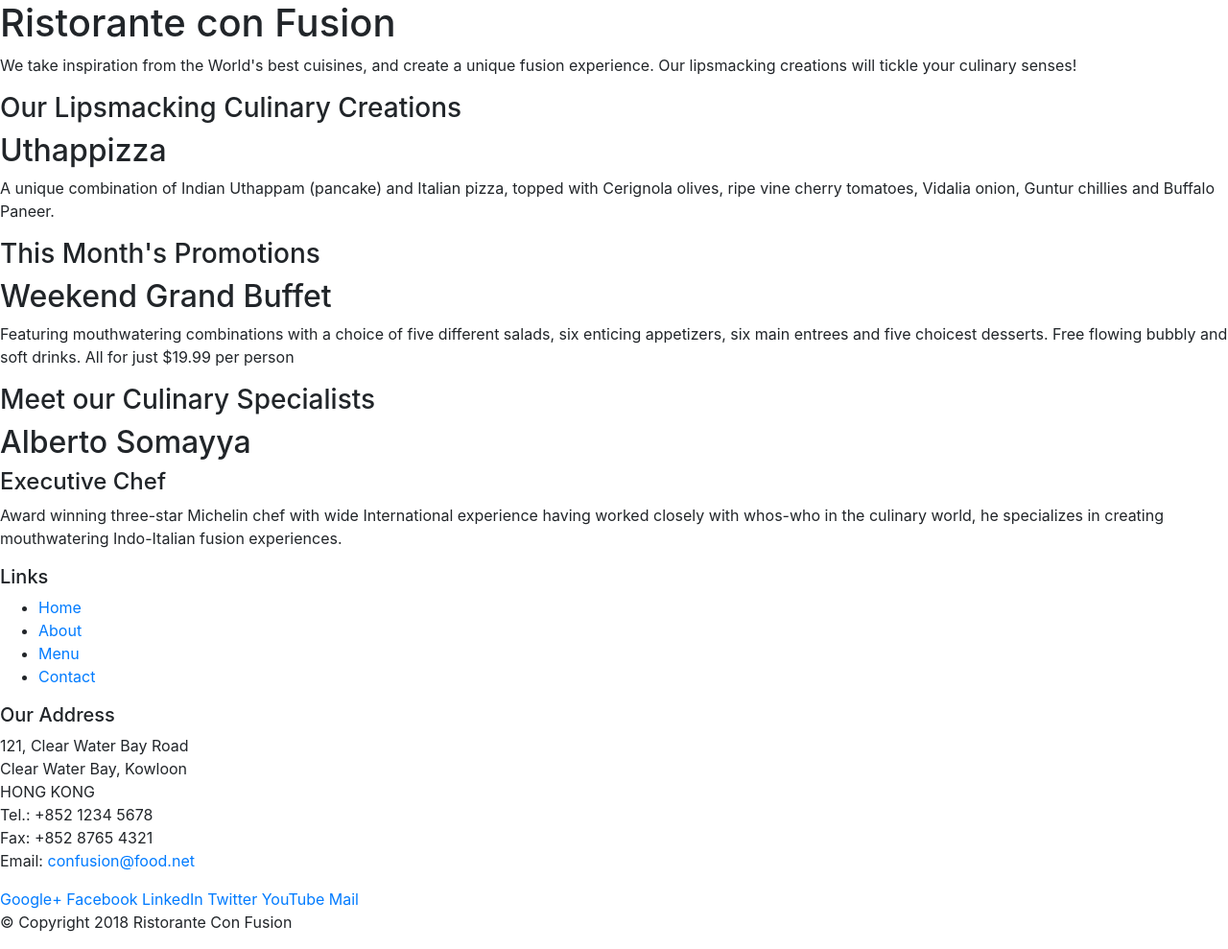
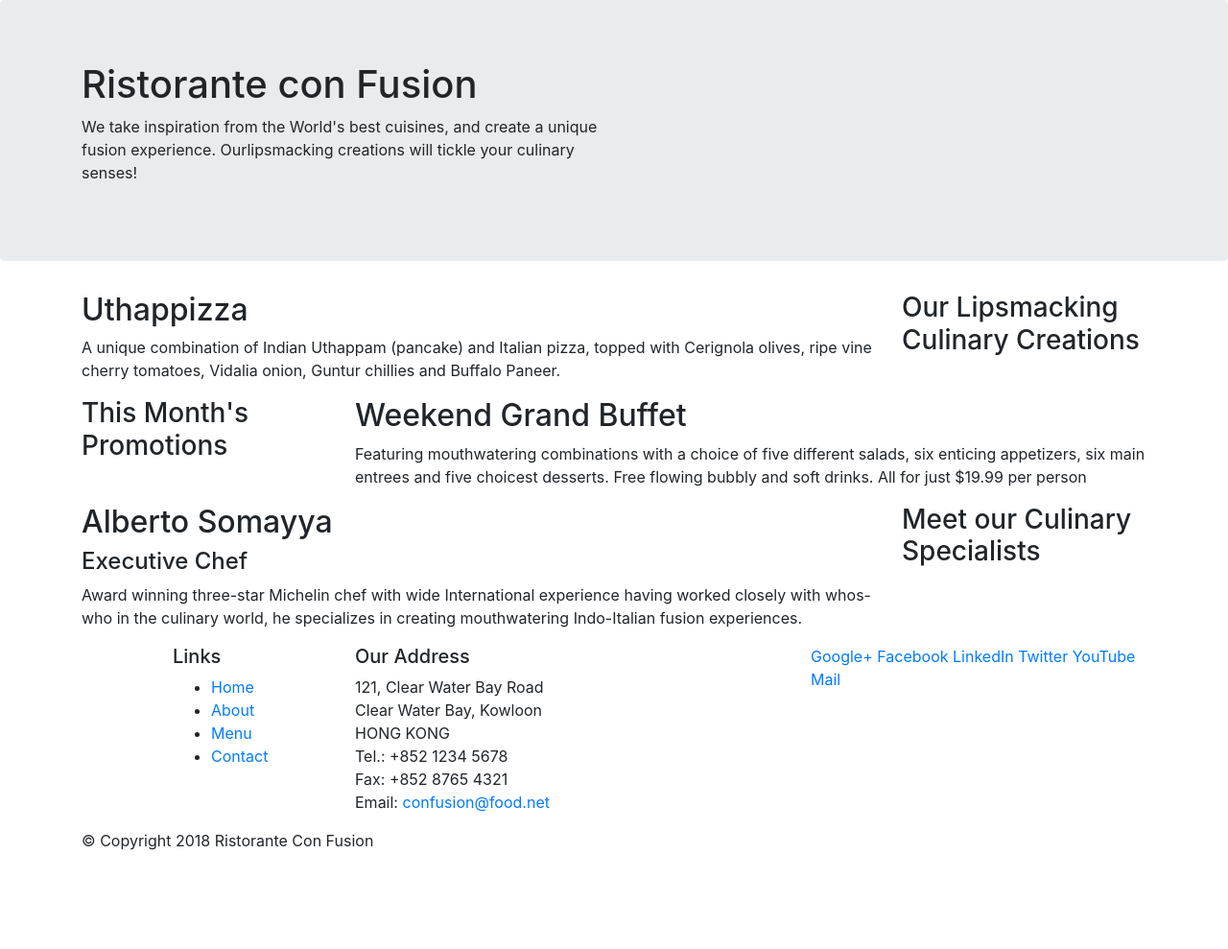
Before and after one commit to Abhaybsingh19w33/conFusion, a website: page index.html in a window 1280 px wide. Shown: the whole page at 96% size. After the commit the page ends 904 px from the top, so only its background shows below. Drawn offline with nearby package versions, Linux system fonts and the light colour scheme.

Commit message:
Bootstrap part 1

```diff
--- a/index.html
+++ b/index.html
@@ -4,6 +4,7 @@
 <head>
     <!-- Required meta tags always come first -->
     <meta charset="utf-8">
+    <!-- to make the web page responsive according to the size of the screen size-->
     <meta name="viewport" content="width=device-width, initial-scale=1, shrink-to-fit=no">
     <meta http-equiv="x-ua-compatible" content="ie=edge">
 
@@ -13,27 +14,26 @@
 </head>
 
 <body>
-
-    <header>
-        <div>
-            <div>
-                <div>
+    <header class="jumbotron">
+        <div class="container">
+            <div class="row">
+                <div class="col-12 col-sm-6">
                     <h1>Ristorante con Fusion</h1>
-                    <p>We take inspiration from the World's best cuisines, and create a unique fusion experience. Our
-                        lipsmacking creations will tickle your culinary senses!</p>
+                    <p>We take inspiration from the World's best cuisines, and create a unique fusion experience.
+                        Ourlipsmacking creations will tickle your culinary senses!</p>
                 </div>
-                <div>
+                <div class="col-12 col-sm">
                 </div>
             </div>
         </div>
     </header>
 
-    <div>
-        <div>
-            <div>
+    <div class="container">
+        <div class="row">
+            <div class="col-12 col-sm-4 order-sm-last col-md-3">
                 <h3>Our Lipsmacking Culinary Creations</h3>
             </div>
-            <div>
+            <div class="col col-sm order-sm-first col-md">
                 <h2>Uthappizza</h2>
                 <p>A unique combination of Indian Uthappam (pancake) and Italian pizza, topped with Cerignola olives,
                     ripe vine cherry tomatoes, Vidalia onion, Guntur chillies and Buffalo Paneer.</p>
@@ -41,11 +41,11 @@
         </div>
 
 
-        <div>
-            <div>
+        <div class="row">
+            <div class="col-12 col-sm-4 col-md-3">
                 <h3>This Month's Promotions</h3>
             </div>
-            <div>
+            <div class="col col-sm col-md">
                 <h2>Weekend Grand Buffet</h2>
                 <p>Featuring mouthwatering combinations with a choice of five different salads, six enticing appetizers,
                     six main entrees and five choicest desserts. Free flowing bubbly and soft drinks. All for just
@@ -53,11 +53,11 @@
             </div>
         </div>
 
-        <div>
-            <div>
+        <div class="row">
+            <div class="col-12 col-sm-4 order-sm-last col-md-3">
                 <h3>Meet our Culinary Specialists</h3>
             </div>
-            <div>
+            <div class="col col-sm order-sm-first col-md">
                 <h2>Alberto Somayya</h2>
                 <h4>Executive Chef</h4>
                 <p>Award winning three-star Michelin chef with wide International experience having worked closely with
@@ -68,9 +68,9 @@
     </div>
 
     <footer>
-        <div>
-            <div>
-                <div>
+        <div class="container">
+            <div class="row">
+                <div class="col-4 offset-1 col-sm-2">
                     <h5>Links</h5>
                     <ul>
                         <li><a href="#">Home</a></li>
@@ -79,7 +79,7 @@
                         <li><a href="#">Contact</a></li>
                     </ul>
                 </div>
-                <div>
+                <div class="col-7 col-sm-5">
                     <h5>Our Address</h5>
                     <address>
                         121, Clear Water Bay Road<br>
@@ -90,7 +90,7 @@
                         Email: <a href="mailto:confusion@food.net">confusion@food.net</a>
                     </address>
                 </div>
-                <div>
+                <div class="col-12 col-sm-4">
                     <div>
                         <a href="http://google.com/+">Google+</a>
                         <a href="http://www.facebook.com/profile.php?id=">Facebook</a>
@@ -101,8 +101,8 @@
                     </div>
                 </div>
             </div>
-            <div>
-                <div>
+            <div class="row">
+                <div class="col-auto">
                     <p>© Copyright 2018 Ristorante Con Fusion</p>
                 </div>
             </div>
```
